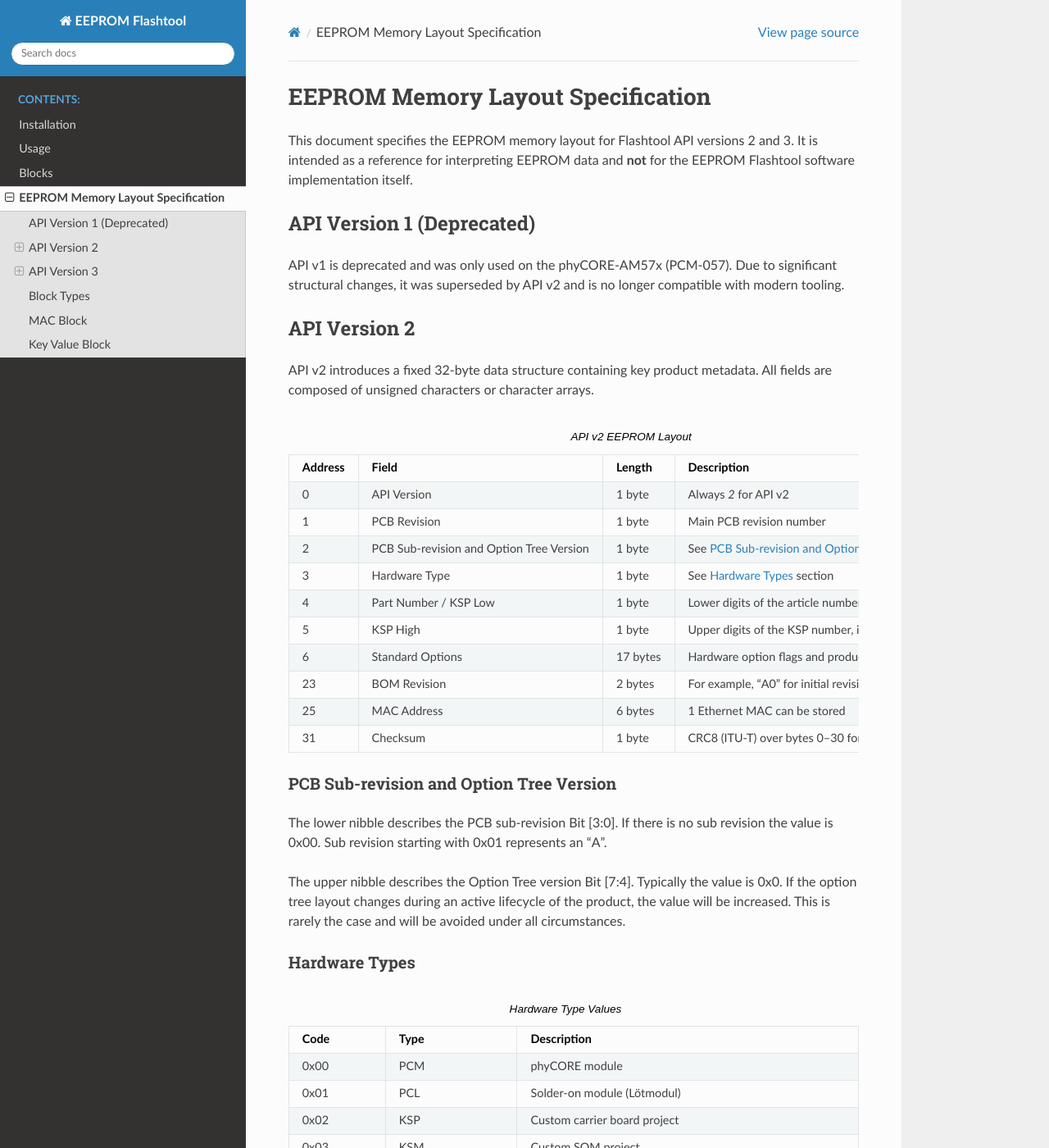
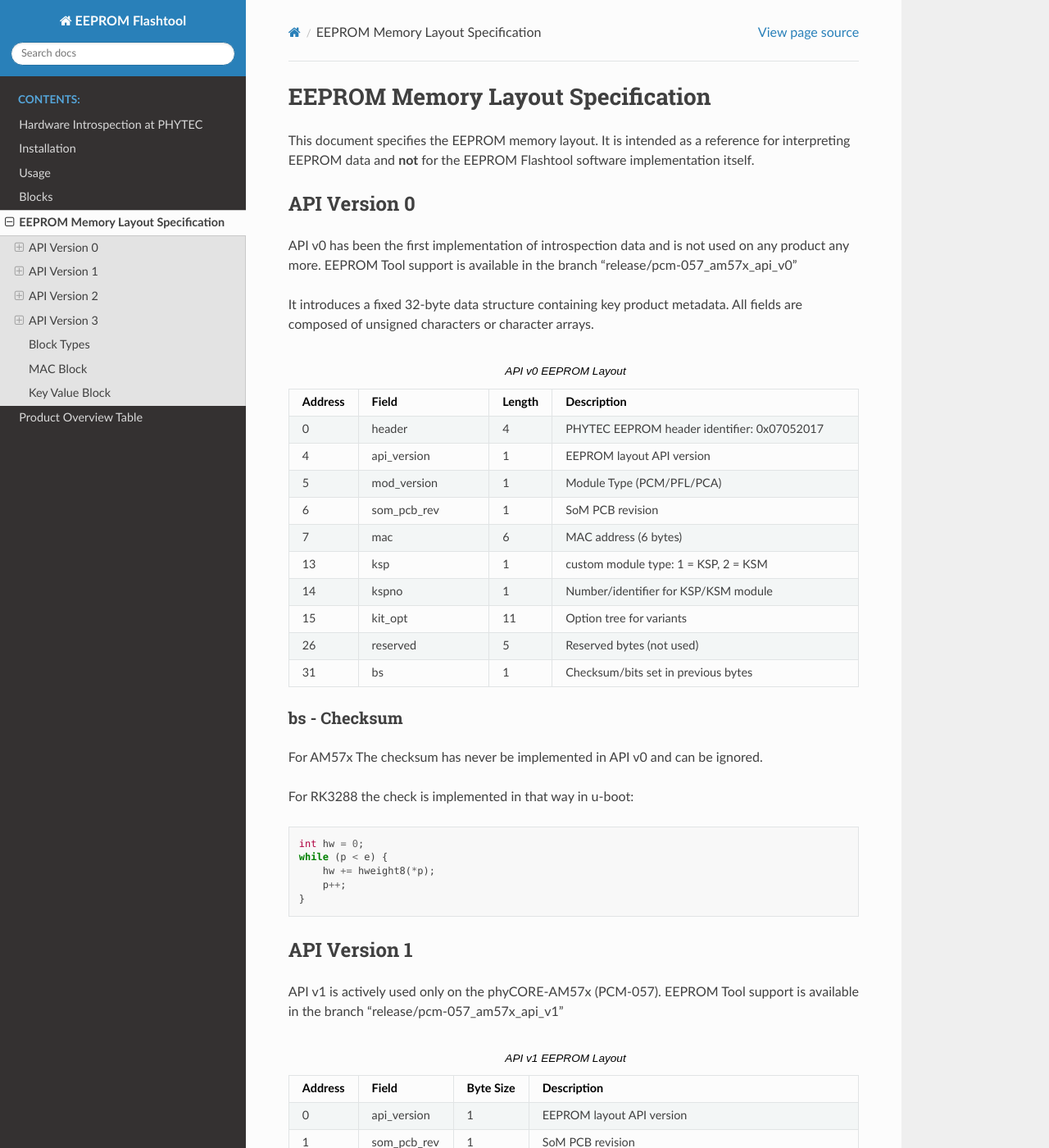
Before and after one commit to phytec/phytec-eeprom-flashtool, a Sphinx documentation site: the page built from docs/source/specification.rst, in a window 1280 px wide and 1400 px high. Shown: the whole window at 82% size. Built offline with Sphinx 7.4.7 and the Read the Docs theme 3.1.0, drawn with Linux system fonts in a browser that asks for light colours; the version number could not be read and is left out; some of the changed text lies outside the part shown.

Commit message:
docs: basis for a more complete API documentation
Signed-off-by: Stefan Müller-Klieser <s.mueller-klieser@phytec.de>

```diff
--- a/docs/source/specification.rst
+++ b/docs/source/specification.rst
@@ -5,17 +5,144 @@
 EEPROM Memory Layout Specification
 ##################################
 
-This document specifies the EEPROM memory layout for Flashtool API versions 2 and 3. It is intended as a reference for interpreting EEPROM data and **not** for the EEPROM Flashtool software implementation itself.
+This document specifies the EEPROM memory layout. It is intended as a reference for interpreting EEPROM data and **not** for the EEPROM Flashtool software implementation itself.
 
-API Version 1 (Deprecated)
-**************************
+API Version 0
+*************
 
-API v1 is deprecated and was only used on the phyCORE-AM57x (PCM-057). Due to significant structural changes, it was superseded by API v2 and is no longer compatible with modern tooling.
+API v0 has been the first implementation of introspection data and is not used on any product any more. EEPROM Tool support is available in the branch "release/pcm-057_am57x_api_v0"
+
+It introduces a fixed 32-byte data structure containing key product metadata. All fields are composed of unsigned characters or character arrays.
+
+.. list-table:: API v0 EEPROM Layout
+   :widths: 10 25 10 55
+   :header-rows: 1
+
+   * - Address
+     - Field
+     - Length
+     - Description
+   * - 0
+     - header
+     - 4
+     - PHYTEC EEPROM header identifier: 0x07052017
+   * - 4
+     - api_version
+     - 1
+     - EEPROM layout API version
+   * - 5
+     - mod_version
+     - 1
+     - Module Type (PCM/PFL/PCA)
+   * - 6
+     - som_pcb_rev
+     - 1
+     - SoM PCB revision
+   * - 7
+     - mac
+     - 6
+     - MAC address (6 bytes)
+   * - 13
+     - ksp
+     - 1
+     - custom module type: 1 = KSP, 2 = KSM
+   * - 14
+     - kspno
+     - 1
+     - Number/identifier for KSP/KSM module
+   * - 15
+     - kit_opt
+     - 11
+     - Option tree for variants
+   * - 26
+     - reserved
+     - 5
+     - Reserved bytes (not used)
+   * - 31
+     - bs
+     - 1
+     - Checksum/bits set in previous bytes
+
+bs - Checksum
+=============
+For AM57x The checksum has never be implemented in API v0 and can be ignored.
+
+For RK3288 the check is implemented in that way in u-boot:
+
+.. code-block:: c
+
+   int hw = 0;
+   while (p < e) {
+       hw += hweight8(*p);
+       p++;
+   }
+
+API Version 1
+*************
+
+API v1 is actively used only on the phyCORE-AM57x (PCM-057). EEPROM Tool support is available in the branch "release/pcm-057_am57x_api_v1"
+
+.. list-table:: API v1 EEPROM Layout
+   :widths: 10 15 10 55
+   :header-rows: 1
+
+   * - Address
+     - Field
+     - Byte Size
+     - Description
+   * - 0
+     - api_version
+     - 1
+     - EEPROM layout API version
+   * - 1
+     - som_pcb_rev
+     - 1
+     - SoM PCB revision
+   * - 2
+     - ksp
+     - 1
+     - custom module type: 1 = KSP, 2 = KSM
+   * - 3
+     - kspno
+     - 1
+     - Number/identifier for KSP/KSM module
+   * - 4
+     - kit_opt
+     - 11
+     - Option tree for variants
+   * - 15
+     - reserved
+     - 10
+     - Reserved bytes (not used)
+   * - 25
+     - mac
+     - 6
+     - MAC address (6 bytes)
+   * - 31
+     - hw8
+     - 1
+     - Checksum/bits set in previous bytes
+
+hw8 - Checksum
+==============
+
+The ``hw8`` field is a data integrity check field that contains the total count of
+bits set to '1' across all preceding data fields in the structure. It is usually
+called Hamming weight. Here is an example implementation for one byte:
+
+.. code-block:: c
+
+    u8 count = 0;
+    while (val) {
+        count += val & 1;
+        val >>= 1;
+    }
+    return count;
 
 API Version 2
 *************
 
-API v2 introduces a fixed 32-byte data structure containing key product metadata. All fields are composed of unsigned characters or character arrays.
+API v2 is a consolidation of previous versions. The main characteristics are still a fixed 32-byte data structure. All fields are unsigned characters or character arrays.
 
 .. list-table:: API v2 EEPROM Layout
    :widths: 10 25 10 55
```
Also changed, not shown: docs/source/index.rst (+6 -6 lines), docs/source/product_overview.csv (added, +20 -0 lines), docs/source/product_overview.rst (added, +11 -0 lines), docs/source/project_definition.rst (added, +17 -0 lines).
